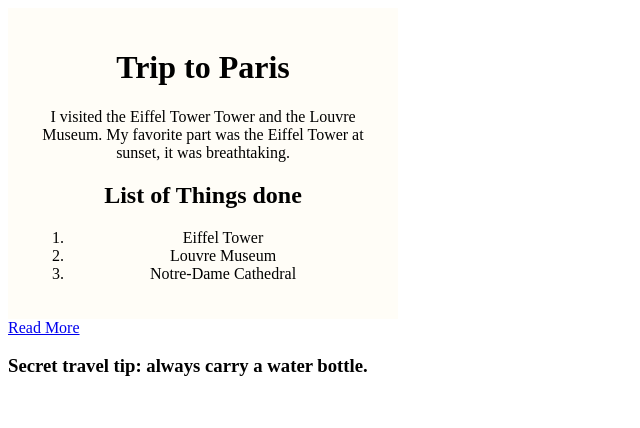
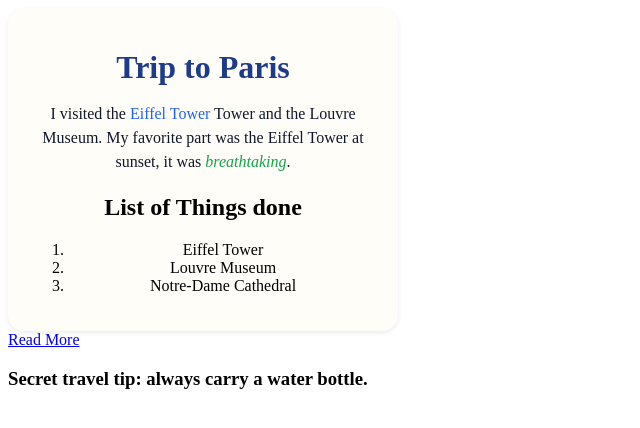
Before and after one commit to chistyanon7626/gpt-project, a plain HTML site: page index.html in a window 1280 px wide. Shown: the whole page, without its empty margins (0-640 px from the left). Drawn offline with Linux system fonts and the light colour scheme.

Commit message:
Adding paragrph styling hilight and fon style itaclic in specific words

```diff
--- a/index.html
+++ b/index.html
@@ -8,7 +8,7 @@
 </head>
 <body class="body">
     <div class="card">
-    <h1 class="title">Trip to Paris</h1>
+    <h1 >Trip to Paris</h1>
     <p class="paragraph">I visited the <span class="highlight">Eiffel Tower</span> Tower and the Louvre Museum. My favorite part was the Eiffel Tower at sunset, it was <span id="breath">breathtaking</span>.</p>
     <h2 class="title2">List of Things done</h2>
     <ol class="list">
--- a/style.css
+++ b/style.css
@@ -4,5 +4,22 @@
     padding: 20px;
     background:#fffdf7;
     border: 5px lightgrey;
-    border-radius: 16p;
+    border-radius: 16px;
+    box-shadow:0 2px 5px rgba(0, 0, 0, 0.08);
 }
+h1{
+    color:#1e3a8a;
+    font-weight: bold;
+    margin-bottom: 10px;
+}
+.paragraph{
+    color:#0f172a;
+    line-height:1.5;
+}
+.highlight{
+    color:#2563eb;
+}
+#breath{
+    font-style: italic;
+    color:#16a34a;
+}
```
